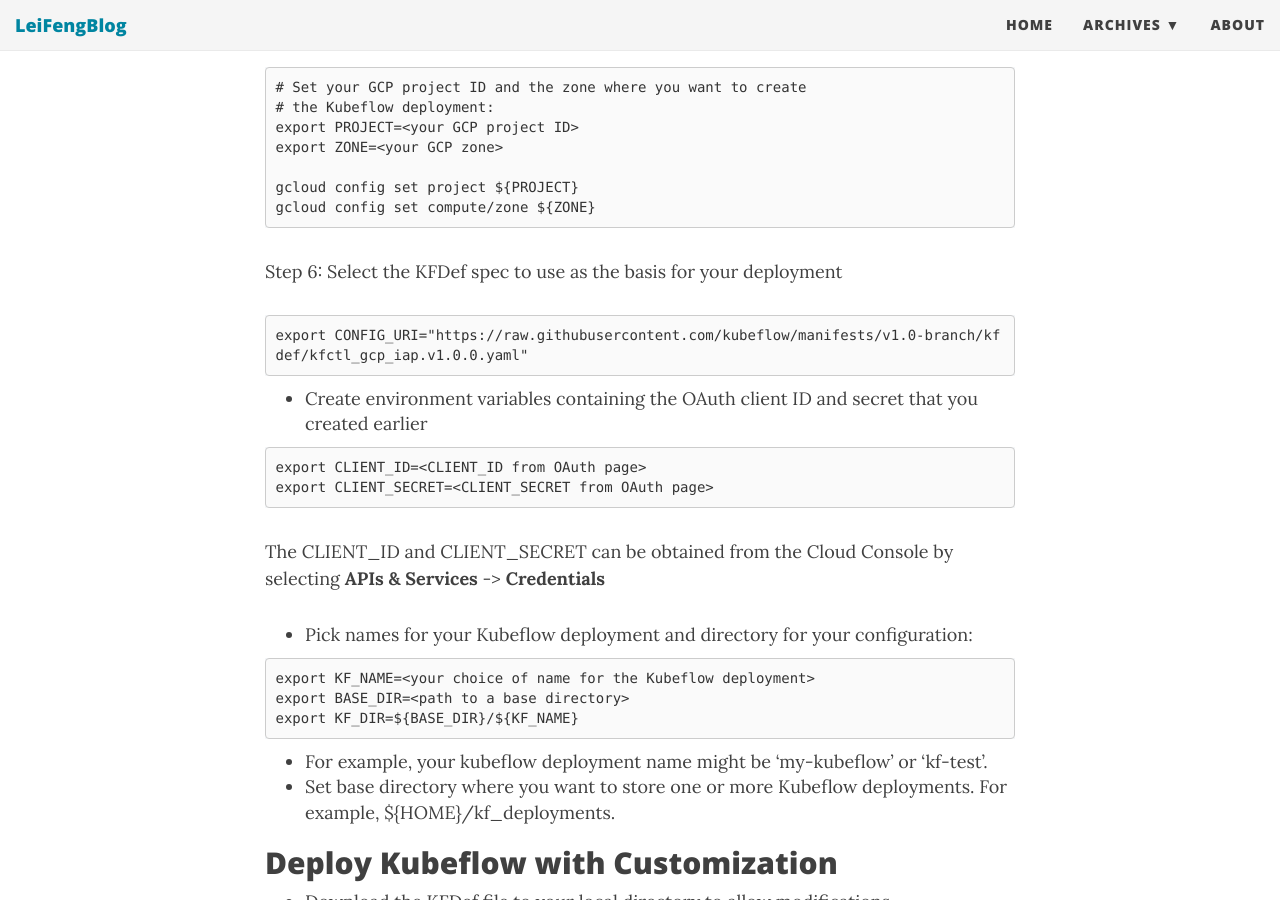
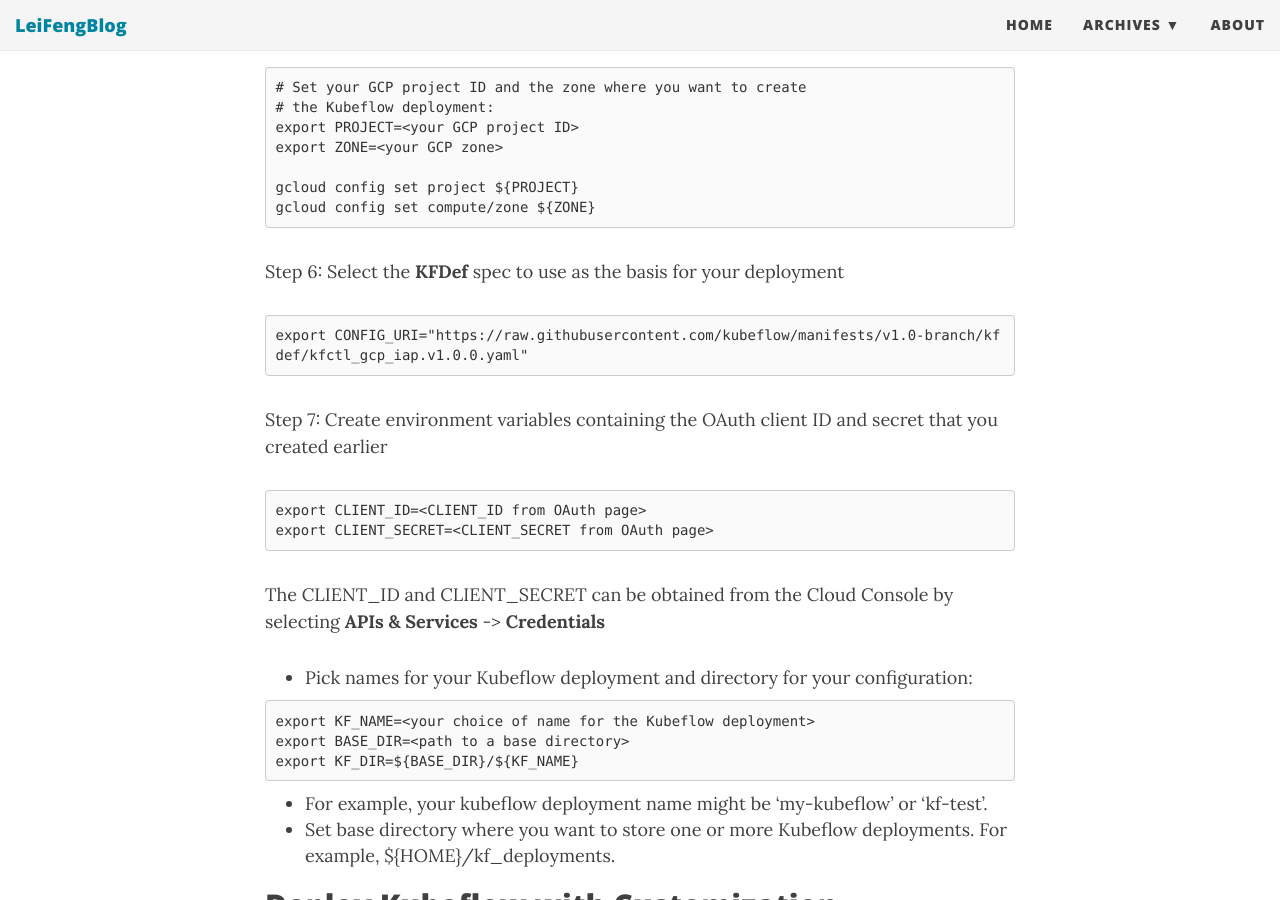
Before and after one commit to stonefl/stonefl.github.io, a Jekyll site: the page built from _posts/2020-03-16-setup-kubeflow-cluster-in-shared-vpc-on-google-cloud-platform.md, in a window 1280 px wide and 900 px high, scrolled down 1600 px. Built offline with Jekyll 4.4.1, drawn with Linux system fonts in a browser that asks for light colours; nearby versions of some CDN libraries; comment, search, counter and statistics services are not loaded.

Commit message:
Update 2020-03-16-setup-kubeflow-cluster-in-shared-vpc-on-google-cloud-platform.md

````diff
--- a/_posts/2020-03-16-setup-kubeflow-cluster-in-shared-vpc-on-google-cloud-platform.md
+++ b/_posts/2020-03-16-setup-kubeflow-cluster-in-shared-vpc-on-google-cloud-platform.md
@@ -49,13 +49,13 @@ gcloud config set project ${PROJECT}
 gcloud config set compute/zone ${ZONE}
 ```
 
-Step 6: Select the KFDef spec to use as the basis for your deployment
+Step 6: Select the **KFDef** spec to use as the basis for your deployment
 
 ```
 export CONFIG_URI="https://raw.githubusercontent.com/kubeflow/manifests/v1.0-branch/kfdef/kfctl_gcp_iap.v1.0.0.yaml"
 ```
 
-- Create environment variables containing the OAuth client ID and secret that you created earlier
+Step 7: Create environment variables containing the OAuth client ID and secret that you created earlier
 
 ```
 export CLIENT_ID=<CLIENT_ID from OAuth page>
````
